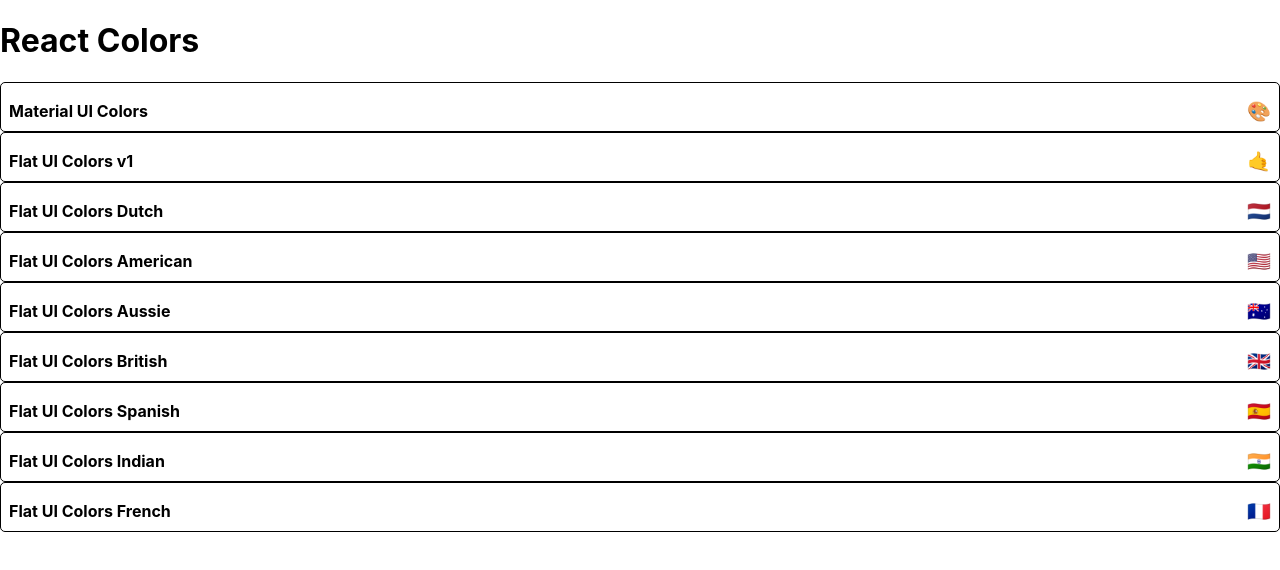
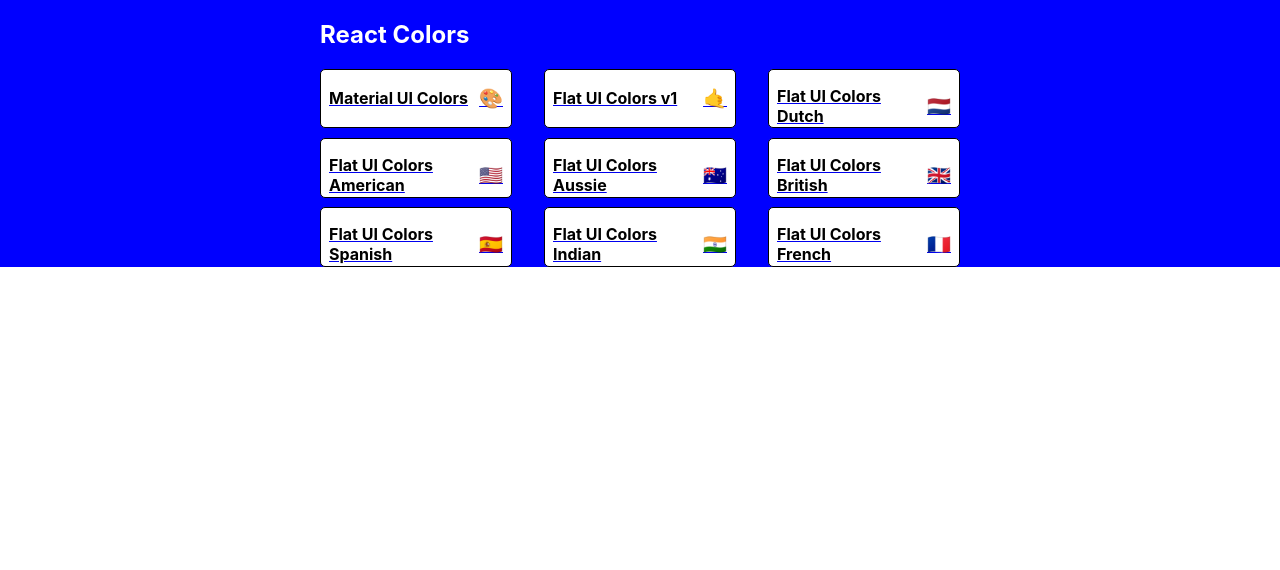
Before and after one commit to qbhatti/color-palette-app, a React (Create React App) app: page / in a window 1280 px wide. Shown: the top 570 px of the page. Built offline with nearby package versions, Linux system fonts and the light colour scheme; the HTML template or start-up script is replaced by a standard one.

Commit message:
Start styling PaletteList

```diff
--- a/src/MiniPalette.js
+++ b/src/MiniPalette.js
@@ -1,5 +1,6 @@
 import React from 'react';
 import { withStyles } from '@material-ui/styles';
+import { Link } from 'react-router-dom';
 
 const styles = {
     root: {
@@ -33,11 +34,11 @@
 };
 
 function MiniPalette(props) {
-    const { classes, paletteName, emoji } = props;
+    const { classes, paletteName, emoji, id } = props;
     return (
         <div className={classes.root}>
             <div className={classes.colors}></div>
-            <h5 className={classes.title}>{paletteName} <span className={classes.emoji}>{emoji}</span></h5>
+            <Link to={`/palette/${id}`}><h5 className={classes.title}>{paletteName} <span className={classes.emoji}>{emoji}</span></h5></Link>
         </div>
     )
 }
--- a/src/PaletteList.js
+++ b/src/PaletteList.js
@@ -1,17 +1,65 @@
 import React, { Component } from 'react';
+import { withStyles } from '@material-ui/styles';
 import MiniPalette from './MiniPalette';
 
-export default class PaletteList extends Component {
+const styles = {
+    '@global': {
+        body: {
+            overflow: 'auto',
+            height: '100vh',
+        }
+    },
+    root: {
+        backgroundColor: "blue",
+        height: '100%',
+        display: 'flex',
+        alignItems: 'flex-start',
+        justifyContent: 'center'
+    },
+    container: {
+        width: '50%',
+        display: 'flex',
+        alignItems: 'flex-start',
+        flexDirection: 'column',
+        flexWrap: 'wrap'
+    },
+
+    nav: {
+        display: 'flex',
+        width: '100%',
+        justifyContent: 'space-between',
+        color: 'white'
+    },
+
+    palettes: {
+        boxSizing: 'border-box',
+        width: '100%',
+        display: 'grid',
+        gridTemplateColumns: 'repeat(3, 30%)',
+        gridGap: '5%'
+    }
+
+}
+
+class PaletteList extends Component {
     render() {
-        let { palettes } = this.props;
+        const { palettes, classes } = this.props;
         return (
-            <div>
-                <h1>React Colors</h1>
-                {palettes.map(p =>
-                    <MiniPalette {...p} />
-                )}
-
+            <div className={classes.root}>
+                <div className={classes.container}>
+                    <nav className={classes.nav}>
+                        <h1>React Colors</h1>
+                    </nav>
+                    <div className={classes.palettes}>
+                        {palettes.map(p =>
+                            <MiniPalette {...p} />
+                        )}
+                    </div>
+                </div>
             </div >
-        )
+        );
     }
 }
+
+
+export default withStyles(styles)(PaletteList);
```
